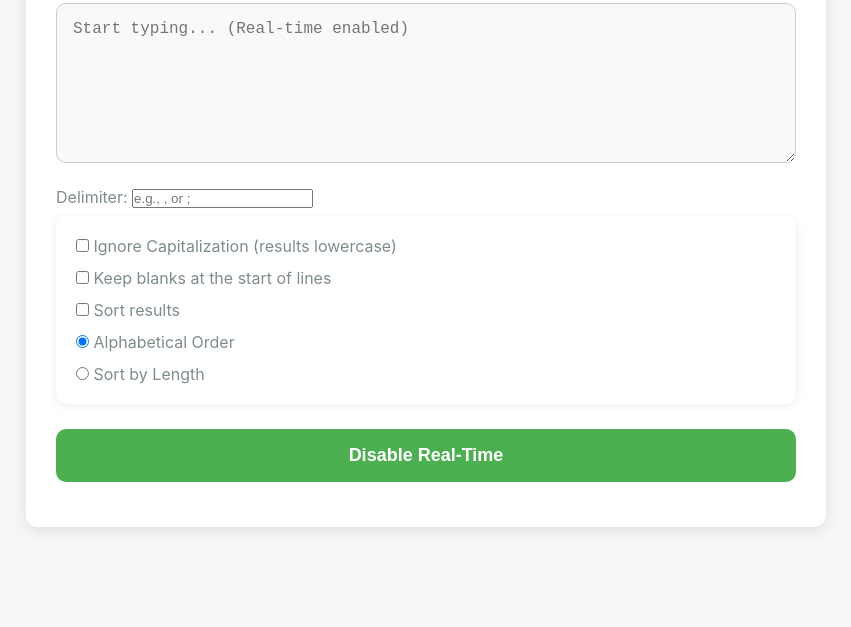
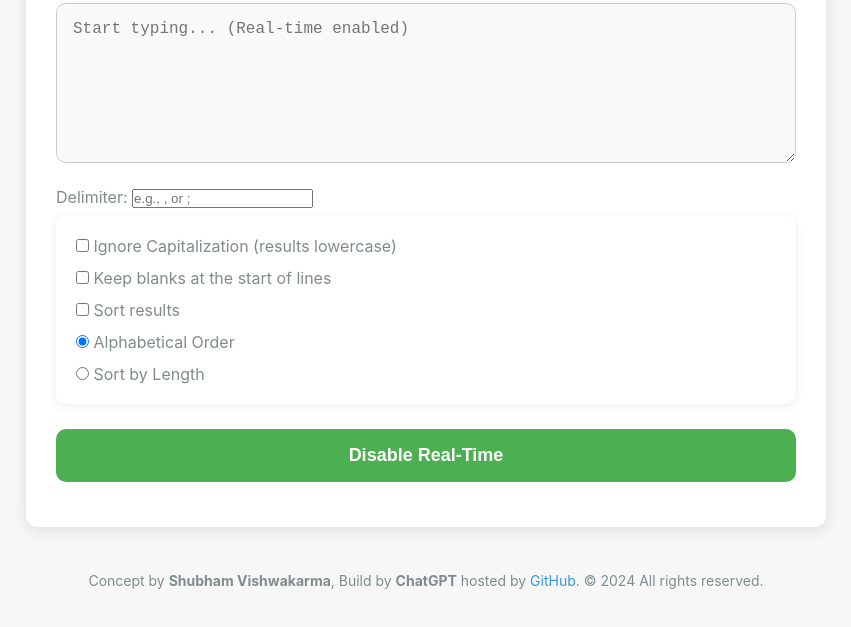
Before and after one commit to itsbhm/line-clean, a plain HTML site: page index.html in a window 1280 px wide. Shown: the part 131-758 px from the top of the page, without its empty margins (214-1065 px from the left). Drawn offline with nearby package versions, Linux system fonts and the light colour scheme.

Commit message:
Footer Added

```diff
--- a/index.html
+++ b/index.html
@@ -224,6 +224,24 @@ pre {
   100% { transform: rotate(360deg); }
 }
 
+/* Footer Styling */
+footer {
+  text-align: center;
+  margin-top: 30px;
+  padding: 15px;
+  font-size: 14px;
+  color: #7f8c8d;
+}
+
+footer a {
+  color: #3498db;
+  text-decoration: none;
+}
+
+footer a:hover {
+  text-decoration: underline;
+}
+
 /* Responsive Design */
 @media (max-width: 600px) {
   .container {
@@ -254,7 +272,6 @@ pre {
 <div id="app" class="container">
   <h1>Remove Duplicate Lines</h1>
   <textarea v-model="inputText" :placeholder="isRealTimeEnabled ? 'Start typing... (Real-time enabled)' : 'Paste your list here...'" @input="handleInput"></textarea>
-
   <!-- Delimiter Input -->
   <div class="label-group">
     Delimiter: <input type="text" v-model="delimiter" placeholder="e.g., , or ;" />
@@ -298,6 +315,11 @@ pre {
     <pre>{{ outputText }}</pre>
   </div>
 </div>
+
+<!-- Footer -->
+<footer>
+  <p>Concept by <strong>Shubham Vishwakarma</strong>, Build by <strong>ChatGPT</strong> hosted by <a href="https://github.com" target="_blank">GitHub</a>. &copy; 2024 All rights reserved.</p>
+</footer>
 
 <script>
 const app = Vue.createApp({
```
